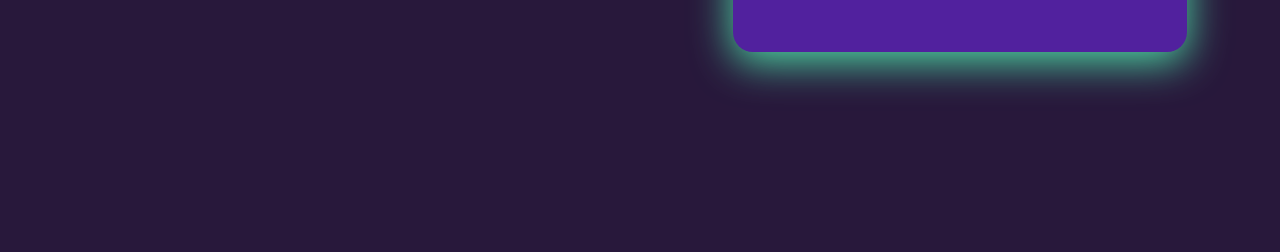
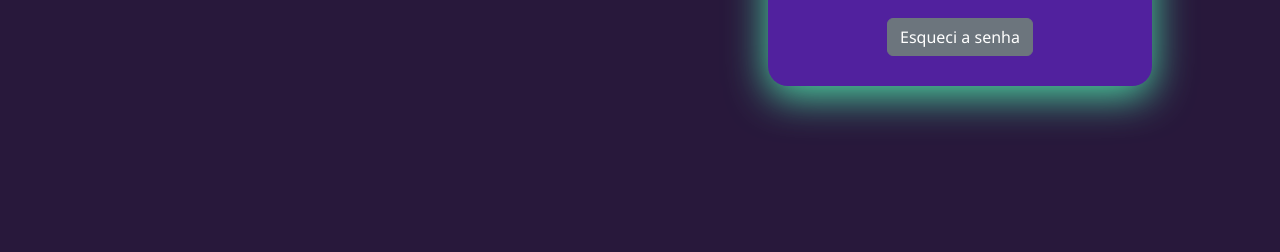
Before and after one commit to GustavoDev77/FINTECH-FIAP, a plain HTML site: page index.html in a window 1280 px wide. Shown: the part 548-800 px from the top of the page. Drawn offline with nearby package versions, Linux system fonts and the light colour scheme.

Commit message:
commit
adasd

```diff
--- a/index.html
+++ b/index.html
@@ -2,6 +2,7 @@
 <html lang="pt-BR">
 <head>
     <meta charset="UTF-8">
+    <link href="https://cdn.jsdelivr.net/npm/bootstrap@5.3.0/dist/css/bootstrap.min.css" rel="stylesheet" integrity="sha384-9ndCyUaIbzAi2FUVXJi0CjmCapSmO7SnpJef0486qhLnuZ2cdeRhO02iuK6FUUVM" crossorigin="anonymous">
     <meta name="viewport" content="width=device-width, initial-scale=1.0">
     <link rel="stylesheet" href="style.css">
     <title>Login</title>
@@ -23,6 +24,9 @@
                     <input type="password" name="senha" placeholder="senha">
                 </div>
                 <button class="btn-login">Login</button>
+
+                <button type="button" class="btn btn-secondary">Esqueci a senha</button>
+
             </div>
         </div>
     </div>
```
